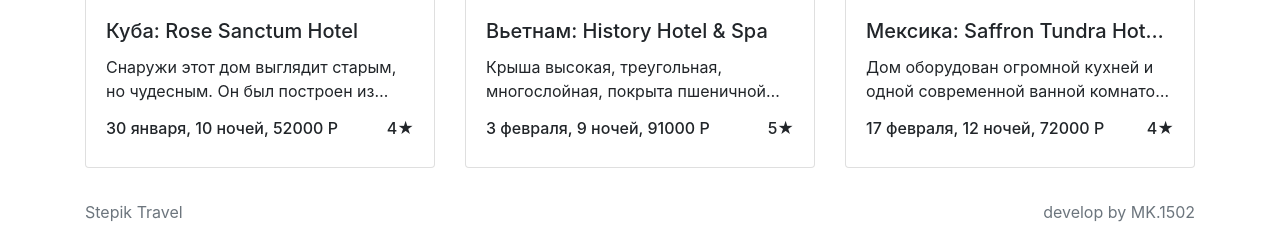
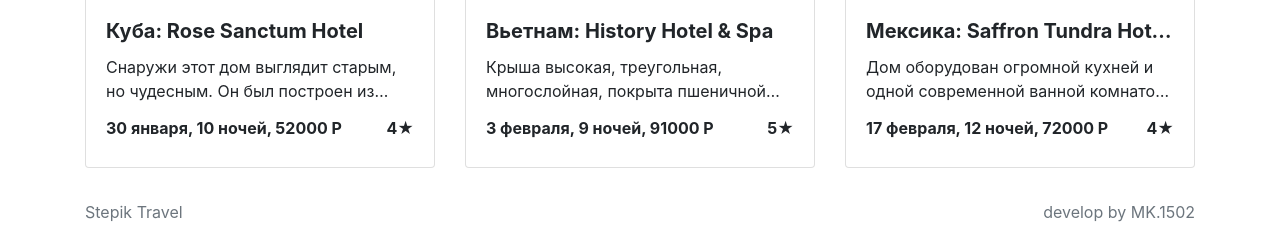
Before and after one commit to twinkiebleee/stepik-travel, a Django app: page / in a window 1280 px wide. Shown: the part 1100-1340 px from the top of the page. Run offline with Django 3.2, Linux system fonts and the light colour scheme; some libraries are stand-ins or nearby versions.

Commit message:
Cards text bold

```diff
--- a/tours/templates/cards.html
+++ b/tours/templates/cards.html
@@ -5,10 +5,10 @@
         <div class="card mb-3">
             <a href="/tours/{{ id }}"><img src="{{ tour.picture }}" class="card-img-top" width="300" height="200" data-test="picture"></a>
             <div class="card-body">
-                <h5 class="card-title text-truncate">{{ tour.country }}: {{ tour.title }}</h5>
+                <h5 class="card-title text-truncate font-weight-bold">{{ tour.country }}: {{ tour.title }}</h5>
                 <p class="crop-text-2">{{ tour.description }}</p>
-                <h6 class="float-left">{{ tour.date }}, {{ tour.nights }} ночей, {{ tour.price }} P</h6>
-                <h6 class="float-right">{{ tour.stars }}★</h6>
+                <h6 class="float-left font-weight-bold">{{ tour.date }}, {{ tour.nights }} ночей, {{ tour.price }} P</h6>
+                <h6 class="float-right font-weight-bold">{{ tour.stars }}★</h6>
             </div>
         </div>
     </div>
```
